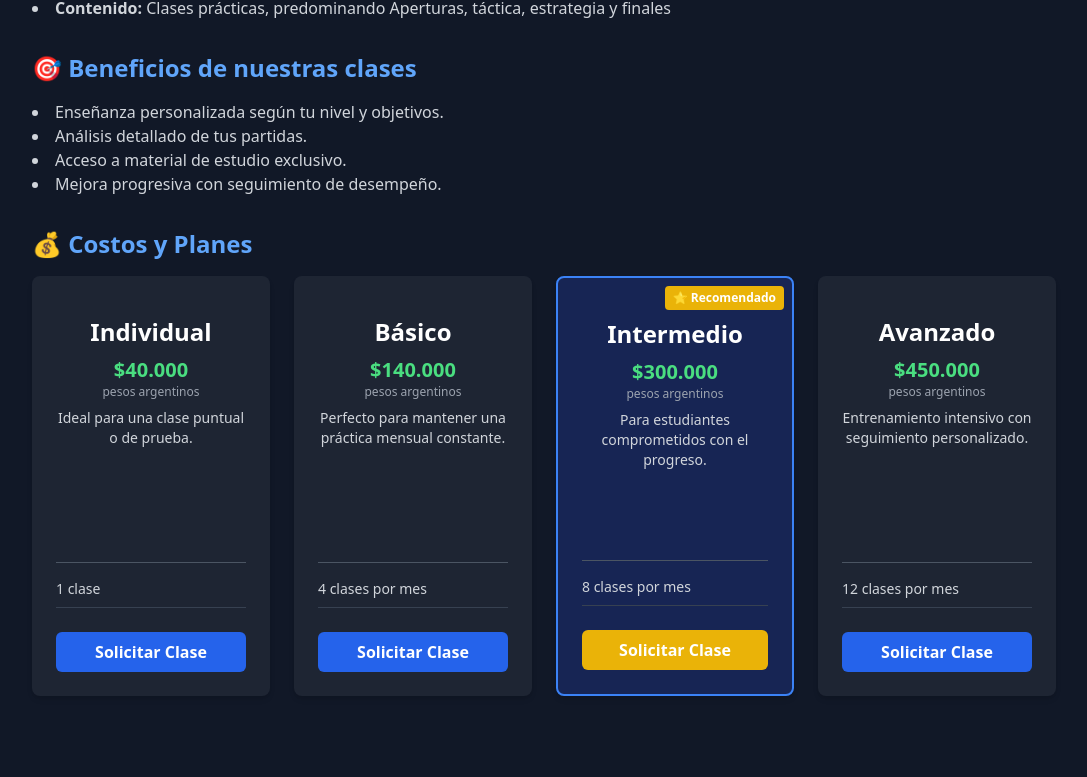
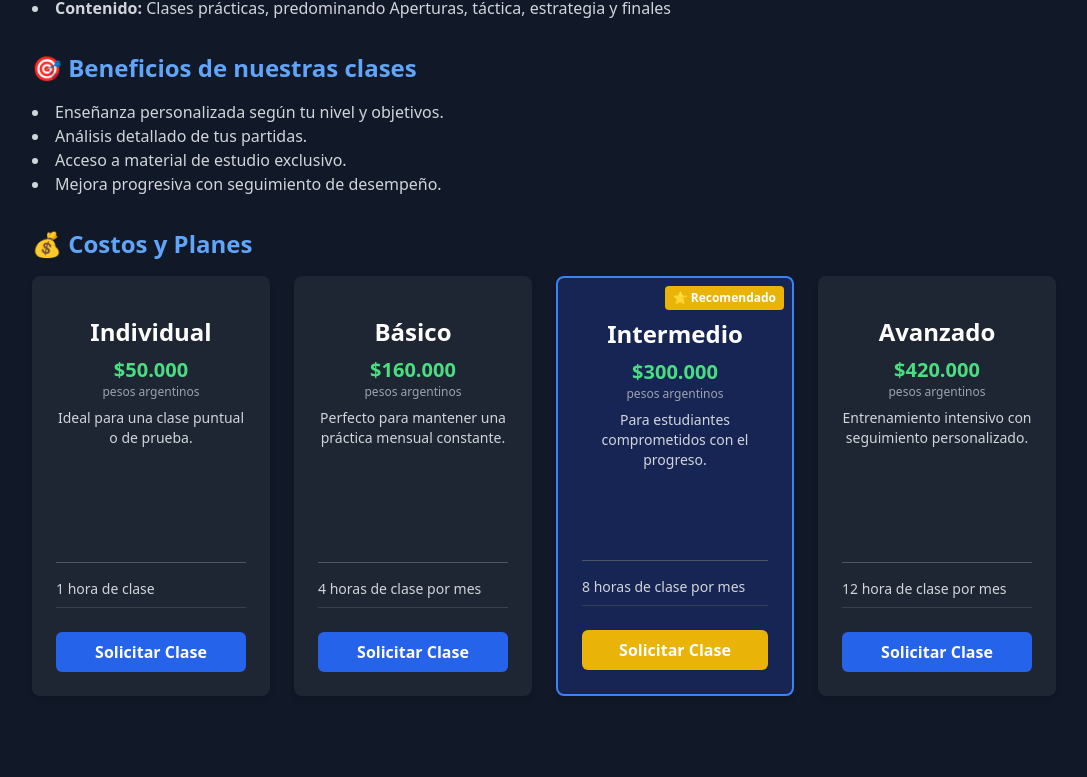
Before and after one commit to ilandaniele/ajedrez-hoy, a React (Create React App) app: page /courses/clases-personalizadas in a window 1280 px wide. Shown: the part 436-1213 px from the top of the page, without its empty margins (96-1183 px from the left). Built offline with nearby package versions, Linux system fonts and the light colour scheme.

Commit message:
modifying class hours

```diff
--- a/src/pages/courses/Clases.js
+++ b/src/pages/courses/Clases.js
@@ -20,28 +20,28 @@ const ClasesPersonalizadas = () => {
   const plans = [
     {
       title: "Individual",
-      price: "$40.000",
+      price: "$50.000",
       description: "Ideal para una clase puntual o de prueba.",
-      features: ["1 clase"],
+      features: ["1 hora de clase"],
     },
     {
       title: "Básico",
-      price: "$140.000",
+      price: "$160.000",
       description: "Perfecto para mantener una práctica mensual constante.",
-      features: ["4 clases por mes"],
+      features: ["4 horas de clase por mes"],
     },
     {
       title: "Intermedio",
       price: "$300.000",
       description: "Para estudiantes comprometidos con el progreso.",
-      features: ["8 clases por mes"],
+      features: ["8 horas de clase por mes"],
       highlight: true,
     },
     {
       title: "Avanzado",
-      price: "$450.000",
+      price: "$420.000",
       description: "Entrenamiento intensivo con seguimiento personalizado.",
-      features: ["12 clases por mes"],
+      features: ["12 hora de clase por mes"],
     },
   ];
 
```
